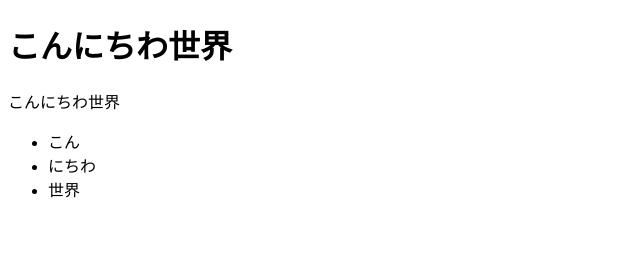
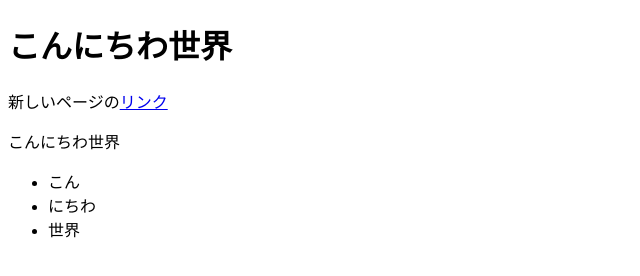
Before and after one commit to daiman109/WebTest0519, a plain HTML site: page index.html in a window 1280 px wide. Shown: the whole page, without its empty margins (0-640 px from the left). Drawn offline with Linux system fonts and the light colour scheme.

Commit message:
Add files via upload

```diff
--- a/index.html
+++ b/index.html
@@ -2,12 +2,12 @@
 <html lang="ia">
 <head>
 <meta charset="UTF-8">
-  <meta name="viewport" content="width=device-width,initial-scale=1">
 <title>こんにちわ世界</title>
 </head>
 
 <body>
 <h1>こんにちわ世界</h1>
+	<p>新しいページの<a href="newpage.html">リンク</a></p>
 <p>こんにちわ世界</p>
 <ul>
   <li>こん</li>
```
